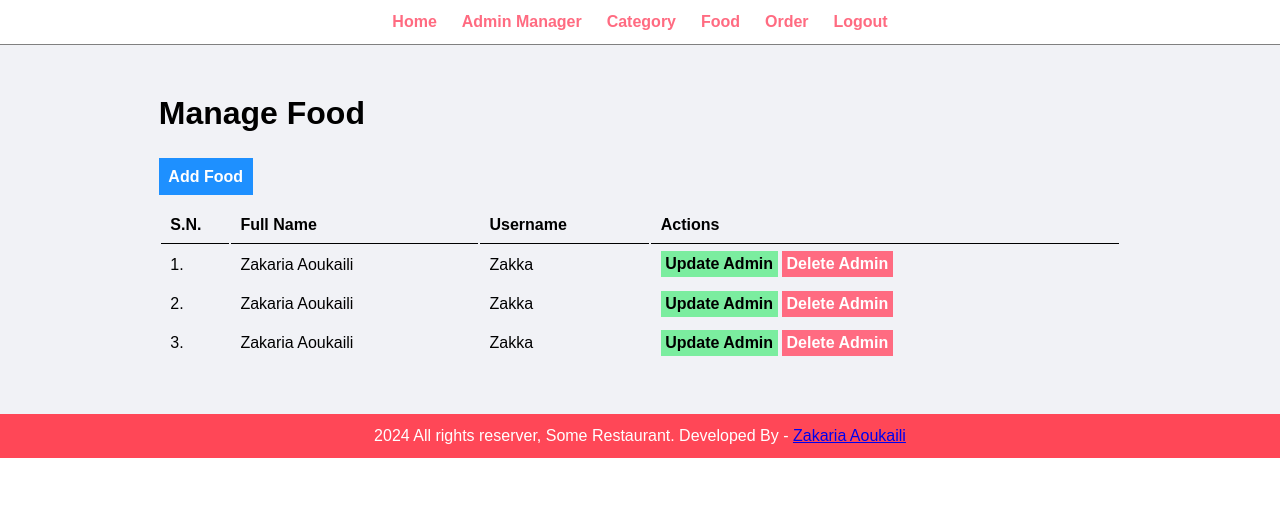
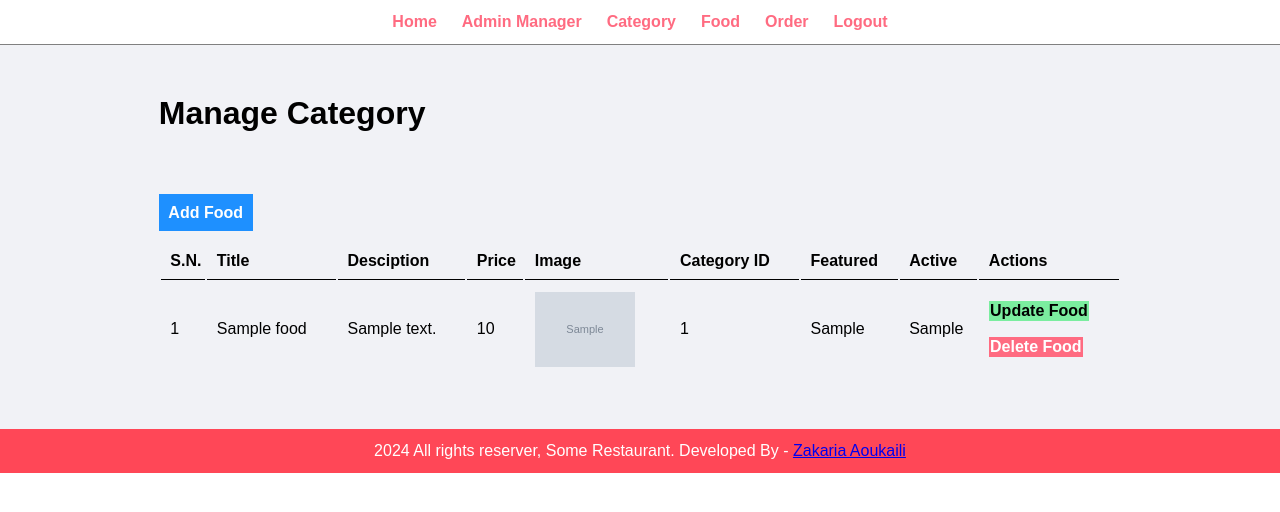
Before and after one commit to Zakka24/php-Projects, a PHP site: page /php-projects/admin/manage-food.php in a window 1280 px wide. Shown: the top 512 px of the page. Run offline with PHP 8.4, Linux system fonts and the light colour scheme; the visitor is signed in with stand-in values (Sample User, id 1); tables that the repository leaves empty or names only in its code hold one stand-in row (values such as "Sample post"); grey boxes marked "Sample" are stand-in pictures; some libraries are stand-ins or nearby versions.

Commit message:
added delete/update features. Display correct foods

```diff
--- a/Food-Order-WebSite/admin/manage-food.php
+++ b/Food-Order-WebSite/admin/manage-food.php
@@ -2,49 +2,101 @@
 
         <div class="main-content">
             <div class="wrapper">
-                <h1>Manage Food</h1>
+                <h1>Manage Category</h1>
 
-                <br> <br>
-                <a href="#" class="btn-primary">Add Food</a>
+                <br>
+
+                <?php
+                    // Message for add category
+                    if(isset($_SESSION['add-food'])){
+                        echo $_SESSION['add-food']; // Display session message
+                        unset($_SESSION['add-food']); // Remove session message
+                    }
+
+                    // Message for delete category
+                    if(isset($_SESSION['delete-food'])){
+                        echo $_SESSION['delete-food']; // Display session message
+                        unset($_SESSION['delete-food']); // Remove session message
+                    }
+
+                    // Message for update category
+                    if(isset($_SESSION['update-food'])){
+                        echo $_SESSION['update-food']; // Display session message
+                        unset($_SESSION['update-food']); // Remove session message
+                    }
+                ?>
+
+                <br> <br> <br>
+                <a href="add-food.php" class="btn-primary">Add Food</a>
                 <br> <br>
 
                 <table class="tbl-full">
                     <tr>
                         <th>S.N.</th>
-                        <th>Full Name</th>
-                        <th>Username</th>
+                        <th>Title</th>
+                        <th>Desciption</th>
+                        <th>Price</th>
+                        <th>Image</th>
+                        <th>Category ID</th>
+                        <th>Featured</th>
+                        <th>Active</th>
                         <th>Actions</th>
                     </tr>
 
-                    <tr>
-                        <td>1.</td>
-                        <td>Zakaria Aoukaili</td>
-                        <td>Zakka</td>
-                        <td>
-                            <a href="#" class="btn-secondary">Update Admin</a>
-                            <a href="#" class="btn-danger">Delete Admin</a>
-                        </td>
-                    </tr>
+                    <?php
+                    // Query to get all categories
+                    $sql = "SELECT * FROM tal_food";
 
-                    <tr>
-                        <td>2.</td>
-                        <td>Zakaria Aoukaili</td>
-                        <td>Zakka</td>
-                        <td>
-                            <a href="#" class="btn-secondary">Update Admin</a>
-                            <a href="#" class="btn-danger">Delete Admin</a>
-                        </td>
-                    </tr>
+                    // Execute the query
+                    $res = mysqli_query($conn, $sql);
 
-                    <tr>
-                        <td>3.</td>
-                        <td>Zakaria Aoukaili</td>
-                        <td>Zakka</td>
-                        <td>
-                            <a href="#" class="btn-secondary">Update Admin</a>
-                            <a href="#" class="btn-danger">Delete Admin</a>
-                        </td>
-                    </tr>
+                    // Check if the query is executed
+                    if($res){
+                        // Count rows to check if we have data
+                        $rows = mysqli_num_rows($res);
+                        if($rows > 0){
+                            while($rows = mysqli_fetch_assoc($res)){
+                                $id = $rows['id'];
+                                $title = $rows['title'];
+                                $description = $rows['description'];
+                                $price = $rows['price'];
+                                $image_name = $rows['image_name'];
+                                $category = $rows['category_id'];
+                                $featured = $rows['featured'];
+                                $active = $rows['active'];
+                                ?>
+                                <tr>
+                                    <td><?php echo $id; ?></td>
+                                    <td><?php echo $title; ?></td>
+                                    <td><?php echo $description; ?></td>
+                                    <td><?php echo $price; ?></td>
+                                    <td>
+                                        <?php
+                                            if(!empty($image_name)){
+                                        ?>
+                                                <img src="<?php echo SITEURL;?>images/food/<?php echo $image_name;?>" width="100p">
+                                        <?php
+                                            }
+                                            else{
+                                                echo "<div class='error'>Image not Added</div>";
+                                            }
+                                        ?>
+                                    </td>
+                                    <td><?php echo $category; ?></td>
+                                    <td><?php echo $featured; ?></td>
+                                    <td><?php echo $active; ?></td>
+                                    <td>
+                                        <a href="update-food.php?id=<?php echo $id;?>" class="btn-secondary">Update Food</a> <br><br><!-- Passo l'id come query nell'url --->
+                                        <a href="delete-food.php?id=<?php echo $id;?>" class="btn-danger">Delete Food</a> <!-- Passo l'id come query nell'url --->
+                                    </td>
+                                </tr>
+
+
+                                <?php
+                            }
+                        }
+                    }
+                ?>
                 </table>
             </div>
          </div>
```
